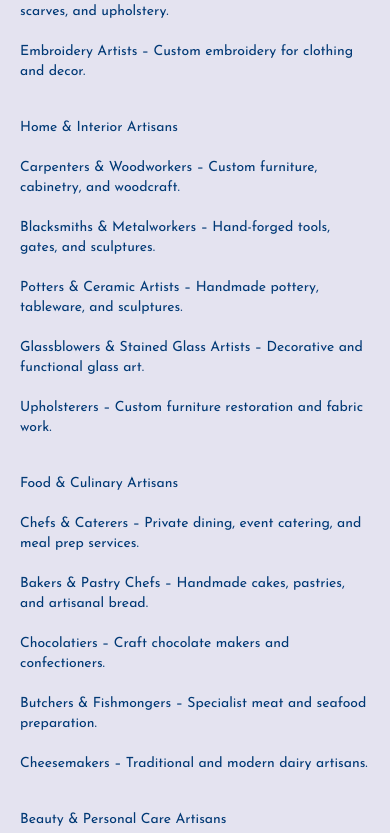
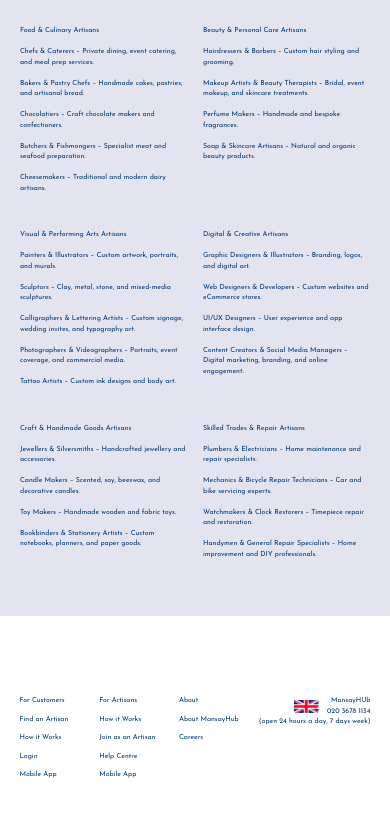
Before and after one commit to stivex001/artsianhub, a Next.js app: page / in a window 390 px wide. Shown: the part 7871-8704 px from the top of the page. Built offline with nearby package versions, Linux system fonts and the light colour scheme.

Commit message:
feat:implemented responsivesness to the page

```diff
--- a/components/navigations/Footer.tsx
+++ b/components/navigations/Footer.tsx
@@ -19,13 +19,13 @@ const Footer = (props: Props) => {
 
   return (
     <div className={`${hideFooter && "hidden"} bg-white py-20`}>
-      <Container className="flex flex-col lg:flex-row justify-between">
-        <div className="lg:w-9/12  grid sm:grid-cols-2 lg:grid-cols-3">
+      <Container className="flex  justify-between">
+        <div className="lg:w-9/12  grid grid-cols-3 gap-5">
           <FooterLinks links={customerLinks} title="For Customers" />
           <FooterLinks links={artisansLinks} title="For Artisans" />
           <FooterLinks links={aboutLinks} title="About" />
         </div>
-        <div className="text-base font-[300px] font-[family-name:var(--font-josefin-sans)] text-primary">
+        <div className="text-[7px] lg:text-base font-[300px] font-[family-name:var(--font-josefin-sans)] text-primary">
           <div className="flex items-center justify-end gap-2 text-right">
             <UKFlagIcon />
 
@@ -33,7 +33,7 @@ const Footer = (props: Props) => {
               MansayHUb <br /> 020 3678 1134{" "}
             </h2>
           </div>
-          <h2>(open 24 hours a day, 7 days week)</h2>
+          <h2 className="text-right">(open 24 hours a day, 7 days week)</h2>
         </div>
       </Container>
     </div>
--- a/components/navigations/FooterLinks.tsx
+++ b/components/navigations/FooterLinks.tsx
@@ -13,11 +13,11 @@ type LinksProps = {
 
 export const FooterLinks = ({ links, title }: LinksProps) => {
   return (
-    <div className="flex flex-col gap-6">
-      <h6 className="text-primary text-base font-[300px] font-[family-name:var(--font-josefin-sans)]">
+    <div className="flex flex-col gap-2 lg:gap-6">
+      <h6 className="text-primary text-[7px] lg:text-base font-[300px] font-[family-name:var(--font-josefin-sans)]">
         {title}
       </h6>
-      <div className="flex flex-col space-y-5 text-primary text-sm font-[300px] font-[family-name:var(--font-josefin-sans)]">
+      <div className="flex flex-col space-y-2 lg:space-y-5 text-primary text-[7px] lg:text-sm font-[300px] font-[family-name:var(--font-josefin-sans)]">
         {links.map((link) => (
           <Link key={link.label} href={link.href}>
             {link.label}
--- a/components/pages/landingPage/Explore.tsx
+++ b/components/pages/landingPage/Explore.tsx
@@ -42,11 +42,11 @@ export const Explore = (props: Props) => {
   return (
     <section className="bg-lightgray px-5 lg:px-16 py-14 flex flex-col gap-8 ">
       <Headings title="Explore more..." className=" text-3xl" />
-      <div className="grid lg:grid-cols-2 justify-between gap-y-9 gap-x-[165px]">
+      <div className="grid grid-cols-2 justify-between gap-y-9 gap-x-4 lg:gap-x-[165px]">
         {explore?.map((ex) => (
           <div key={ex.id}>
             <p
-              className="text-sm font-[300px] font-[family-name:var(--font-josefin-sans)] text-primary"
+              className="text-[7px] lg:text-sm font-[300px] font-[family-name:var(--font-josefin-sans)] text-primary"
               dangerouslySetInnerHTML={{ __html: ex.desc }}
             />
           </div>
```
